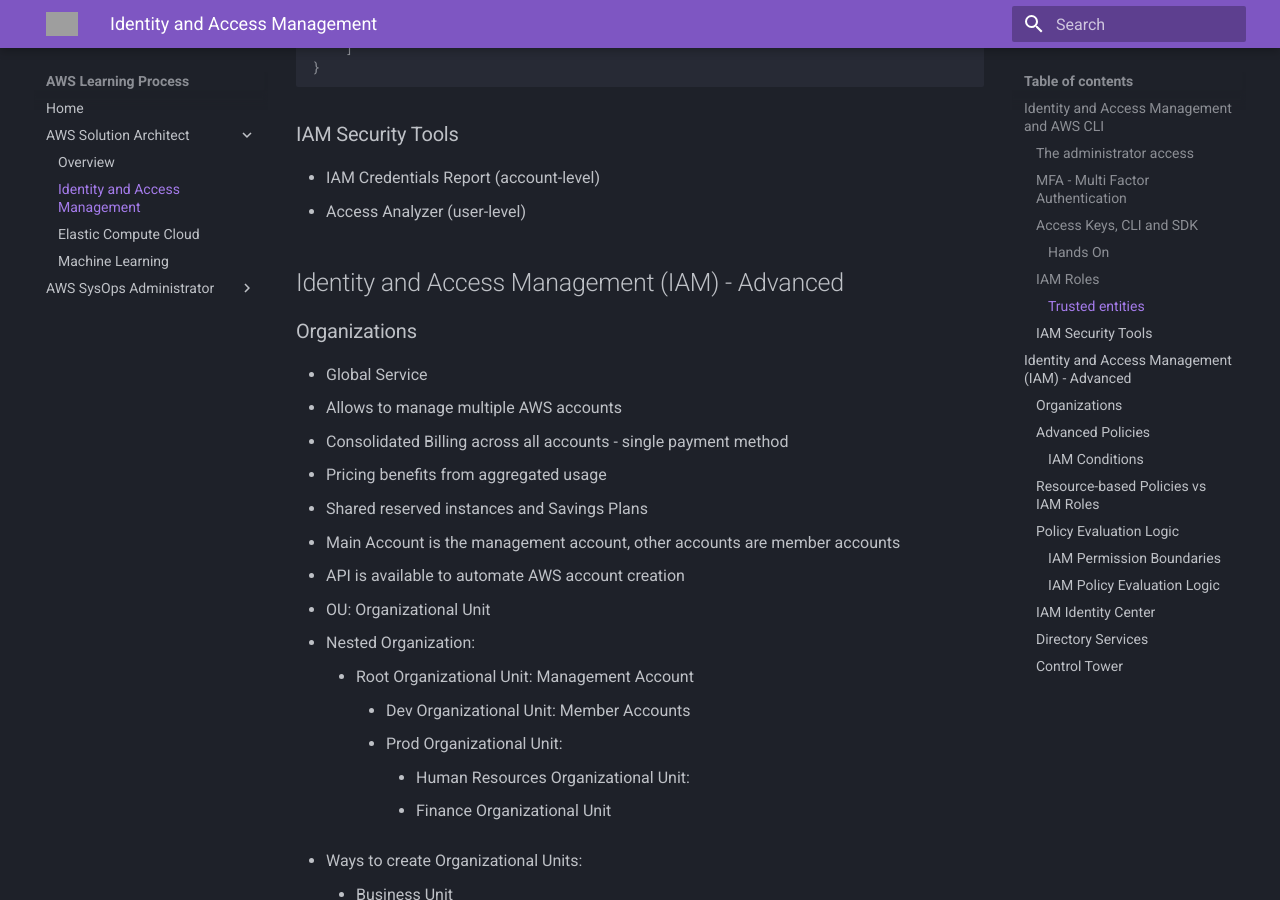
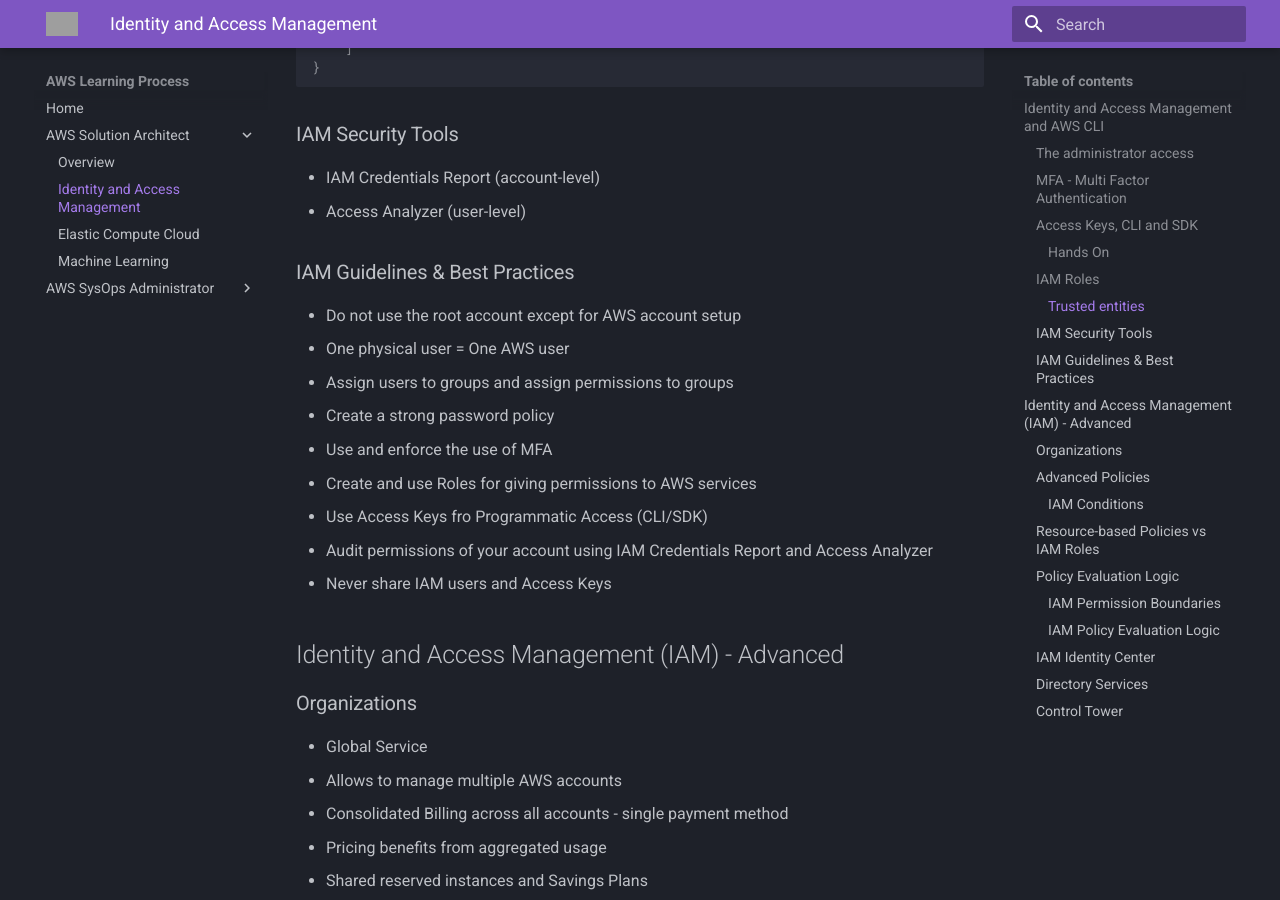
Before and after one commit to janobourian/aws, an MkDocs documentation site: the page built from docs/solution_architect/iam.md, in a window 1280 px wide and 900 px high, scrolled down 3227 px. Built offline with MkDocs 1.6.1 and Material for MkDocs 9.7.7, drawn with Linux system fonts in a browser that asks for light colours; grey boxes are pictures that could not be loaded.

Commit message:
add: guidelines and best practices in iam

```diff
--- a/docs/solution_architect/iam.md
+++ b/docs/solution_architect/iam.md
@@ -136,6 +136,18 @@ Who can use the role in Principal, this is not the role permissions, is the Trus
 
 * IAM Credentials Report (account-level)
 * Access Analyzer (user-level)
+
+### IAM Guidelines & Best Practices
+
+* Do not use the root account except for AWS account setup
+* One physical user = One AWS user
+* Assign users to groups and assign permissions to groups
+* Create a strong password policy
+* Use and enforce the use of MFA
+* Create and use Roles for giving permissions to AWS services
+* Use Access Keys fro Programmatic Access (CLI/SDK)
+* Audit permissions of your account using IAM Credentials Report and Access Analyzer
+* Never share IAM users and Access Keys
 
 ## Identity and Access Management (IAM) - Advanced
 
```
